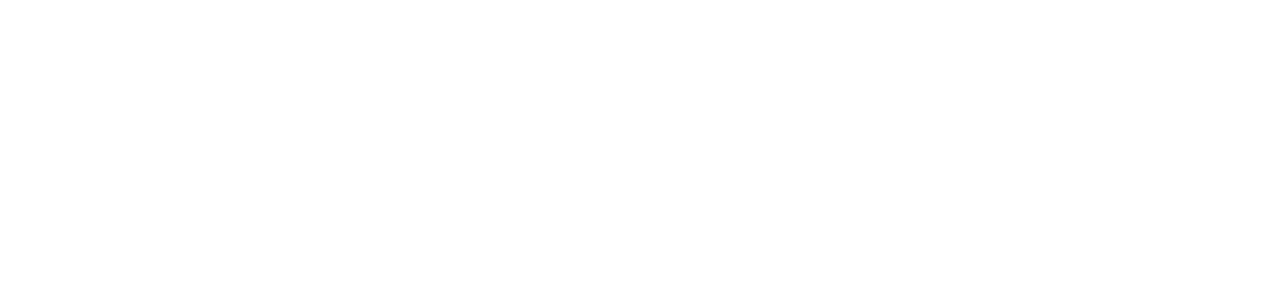
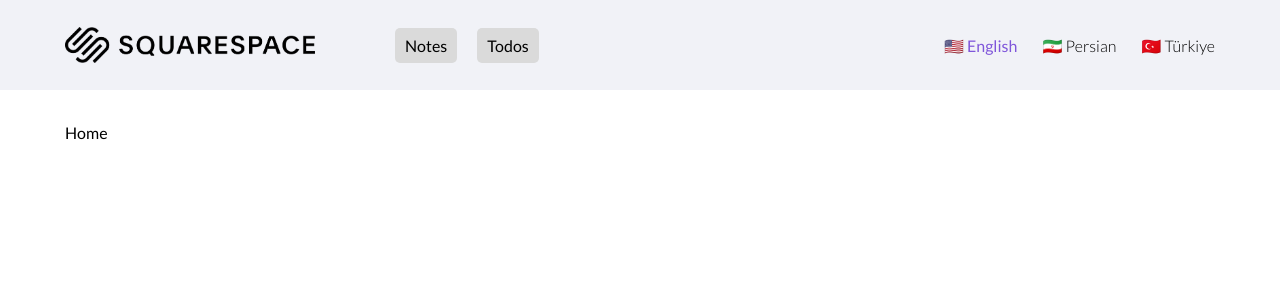
Before and after one commit to mmdrn/simple-react-typescript-todo-list, a React (Create React App) app: page / in a window 1280 px wide. Before the commit this address had no page. Shown: the top 300 px of the page. Built offline with nearby package versions, Linux system fonts and the light colour scheme; sample sign-in values are in the browser's storage.

Commit message:
Add home page and notfound route

```diff
--- a/src/App.tsx
+++ b/src/App.tsx
@@ -13,6 +13,8 @@
 import Todos from "./routes/Todos";
 import Notes from "./routes/Notes";
 import Note from "./routes/Note";
+import Home from "./routes/Home";
+import NotFound from "./routes/NotFound";
 
 function App() {
   const dispatch = useDispatch();
@@ -39,9 +41,11 @@
             <Route path="/signup" element={<Signup />} />
           </Route>
           <Route element={<DashboardLayout />}>
+            <Route path="/" element={<Home />} />
             <Route path="/todos" element={<Todos />} />
             <Route path="/notes" element={<Notes />} />
             <Route path="/notes/:id" element={<Note />} />
+            <Route path="*" element={<NotFound />} />
           </Route>
         </Routes>
       </BrowserRouter>
--- a/src/components/Header/index.tsx
+++ b/src/components/Header/index.tsx
@@ -23,9 +23,9 @@
 
   return (
     <header className={`main-header ${props.layout}`}>
-      <figure className="logo">
+      <Link to={props.layout === "auth" ? "/login" : "/"} className="logo">
         <img src={logo} alt="diss-co logo" />
-      </figure>
+      </Link>
 
       {props.layout === "dashboard" ? (
         <div className="menu">
--- /dev/null
+++ b/src/routes/Home/index.tsx
@@ -0,0 +1,7 @@
+import { FC } from "react";
+
+const Home: FC = () => {
+  return <div>Home</div>;
+};
+
+export default Home;
```
Also changed, not shown: src/routes/Home/style.scss (added).
